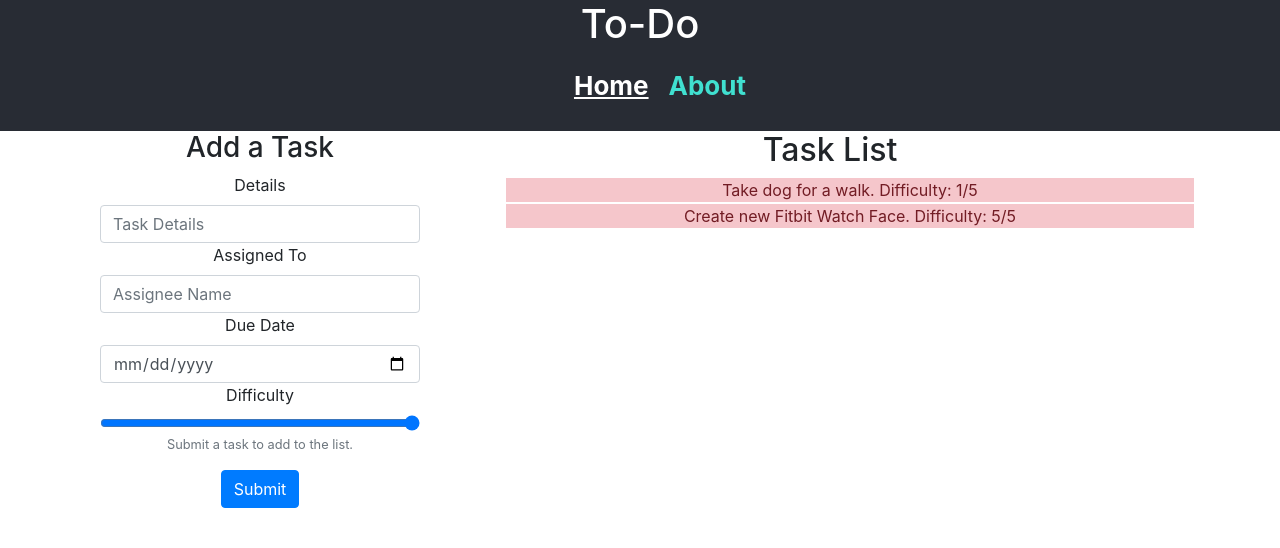
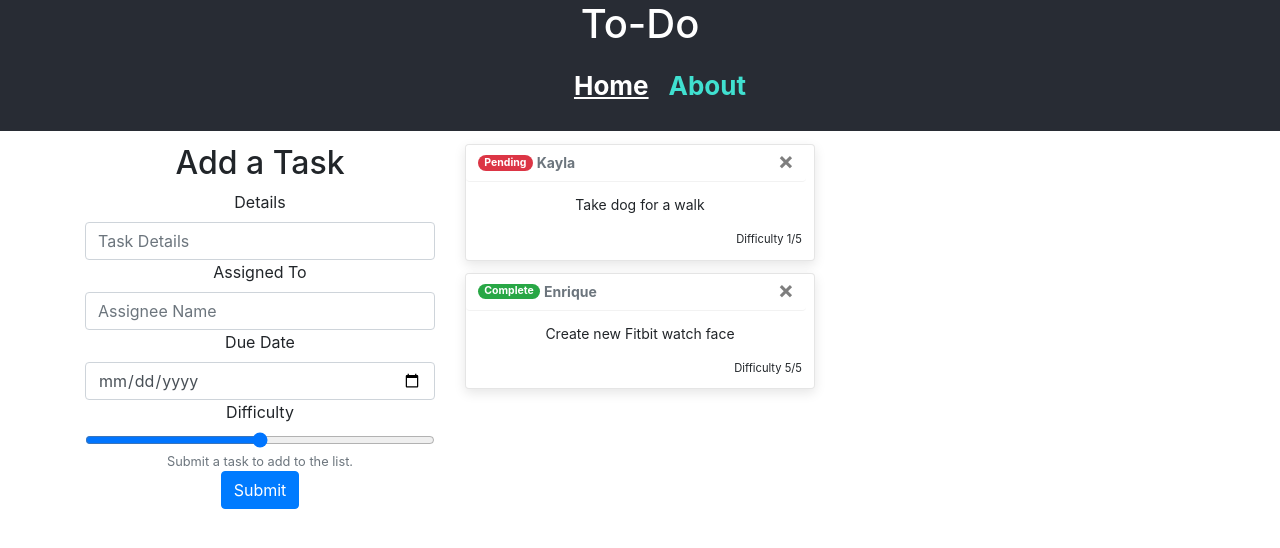
Before and after one commit to ehilst515/ToDo, a React (Create React App) app in the folder lab-36/: page / in a window 1280 px wide. Shown: the top 548 px of the page. Built offline with nearby package versions, Linux system fonts and the light colour scheme.

Commit message:
Added save and delete task function and logic

```diff
--- a/lab-36/src/App.css
+++ b/lab-36/src/App.css
@@ -17,6 +17,7 @@
   justify-content: top;
   font-size: calc(10px + 2vmin);
   color: white;
+  margin-bottom: 1%;
 }
 
 .App-link {
--- a/lab-36/src/components/Form.js
+++ b/lab-36/src/components/Form.js
@@ -1,24 +1,46 @@
-import React from 'react';
+import React, { useState } from 'react';
 import Button from 'react-bootstrap/Button'
 import "bootstrap/dist/css/bootstrap.min.css"
+import Form from 'react-bootstrap/Form'
 
+export default function TaskForm(props) {
+    const { onSave } = props;
 
-export default function () {
+    function handleSubmit(e){
+        e.preventDefault();
+        const {details} = e.target;
+        const {assignee} = e.target;
+        const {date} = e.target;
+        const {difficulty} = e.target;
+
+        const task = {
+            details: details.value,
+            assignee: assignee.value,
+            date: date.value,
+            difficulty: difficulty.value,
+        };
+
+        console.log(task);
+        onSave(task);
+    };
+
     return (
-        <form>
-            <h3>Add a Task</h3>
-            <div class="form-group col">
-                <label for="details">Details</label>
-                <input class="form-control" placeholder="Task Details" id="details"></input>
-                <label for="assignee">Assigned To</label>
-                <input class="form-control" placeholder="Assignee Name" id="assignee"></input>
-                <label for="due-date">Due Date</label>
-                <input type="date" class="form-control" placeholder="Date Task is Due" id="due-date"></input>
-                <label for="formControlRange">Difficulty</label>
-                <input type="range" class="form-control-range" id="formControlRange" min="1" max="5"></input>
-                <small id="formHelp" class="form-text text-muted">Submit a task to add to the list.</small>
-            </div>
-            <Button>Submit</Button>
-        </form>
+        <Form onSubmit={handleSubmit}>
+            <Form.Group>
+                <h2>Add a Task</h2>
+                <div>
+                    <Form.Label>Details</Form.Label>
+                    <Form.Control placeholder="Task Details" name="details"></Form.Control>
+                    <Form.Label>Assigned To</Form.Label>
+                    <Form.Control placeholder="Assignee Name" name="assignee"></Form.Control>
+                    <Form.Label>Due Date</Form.Label>
+                    <Form.Control type="date" className="form-control" placeholder="Date Task is Due" name="date"></Form.Control>
+                    <Form.Label>Difficulty</Form.Label>
+                    <Form.Control type="range" className="form-control-range" min="1" max="5" name="difficulty"></Form.Control>
+                    <Form.Text id="formHelp" className="text-muted">Submit a task to add to the list.</Form.Text>
+                </div>
+                <Button type="submit">Submit</Button>
+            </Form.Group>
+        </Form>
     );
 }
--- a/lab-36/src/components/Home.js
+++ b/lab-36/src/components/Home.js
@@ -1,25 +1,42 @@
-import React from 'react';
-import "bootstrap/dist/css/bootstrap.min.css"
-import Form from "./Form"
-import './List.css';
+import React, { useState } from 'react';
+import "bootstrap/dist/css/bootstrap.min.css";
+import Form from "./Form";
+import TaskList from "./TaskList";
+import Container from 'react-bootstrap/Container'
+import Row from 'react-bootstrap/Row'
+import Col from 'react-bootstrap/Col'
+
+
+
+const DefaultTasksList = [
+    { assignee: "Kayla", details: "Take dog for a walk", difficulty: 1, complete: false },
+    { assignee: "Enrique", details: "Create new Fitbit watch face", difficulty: 5, complete: true },
+]
 
 export default function () {
+    const[tasks, setTasks] = useState(DefaultTasksList);
+
+    function SaveTask(task){
+        setTasks([task, ...tasks]);
+    }
+
+    function DeleteTask(idxToRemove){
+        setTasks(tasks.filter((task, idx) => idx !== idxToRemove))
+    }
+
     return (
-        <div>
-            <div class="container">
-                <div class="row">
-                    <div class="col-4">
-                        <Form />
-                    </div>
-                    <div class="col-8">
-                        <h2>Task List</h2>
-                        <ul>
-                            <li class="list-group-item-danger">Take dog for a walk. Difficulty: 1/5</li>
-                            <li class="list-group-item-danger">Create new Fitbit Watch Face. Difficulty: 5/5</li>
-                        </ul>
-                    </div>
-                </div>
-            </div>
-        </div>
+        <>
+            <Container>
+                <Row>
+                    <Col md={4}>
+                        <Form onSave={SaveTask} />
+                    </Col>
+                    <Col md={8}>
+                        <TaskList tasks={tasks} onDelete={DeleteTask} />
+                    </Col>
+                </Row>
+            </Container>
+
+        </>
     );
 }
--- a/lab-36/src/components/List.css
+++ /dev/null
@@ -1,7 +0,0 @@
-ul {
-    list-style-type: none;
-}
-
-li{
-    border: 1px white solid;
-}
--- /dev/null
+++ b/lab-36/src/components/TaskList.js
@@ -0,0 +1,26 @@
+import React from "react";
+import Toast from 'react-bootstrap/Toast';
+import Badge from 'react-bootstrap/Badge';
+
+export default function (props) {
+    const { tasks, onDelete } = props;
+
+    return (
+        <>
+            {tasks.map((task, idx) => (
+                <Toast key={idx} onClose={()=> onDelete(idx)}>
+                    <Toast.Header className="rounded mr-2">
+                        <Badge pill variant={task.complete ? "success" : "danger"}>
+                            {task.complete ? "Complete" : "Pending"}
+                            </Badge>
+                            <strong className="ml-1 mr-auto">{task.assignee}</strong>
+                    </Toast.Header>
+                    <Toast.Body >
+                        <p>{task.details}</p>
+                        <small className="text-right d-block">Difficulty {task.difficulty}/5</small>
+                    </Toast.Body>
+                </Toast>
+            ))}
+        </>
+    );
+}
```
